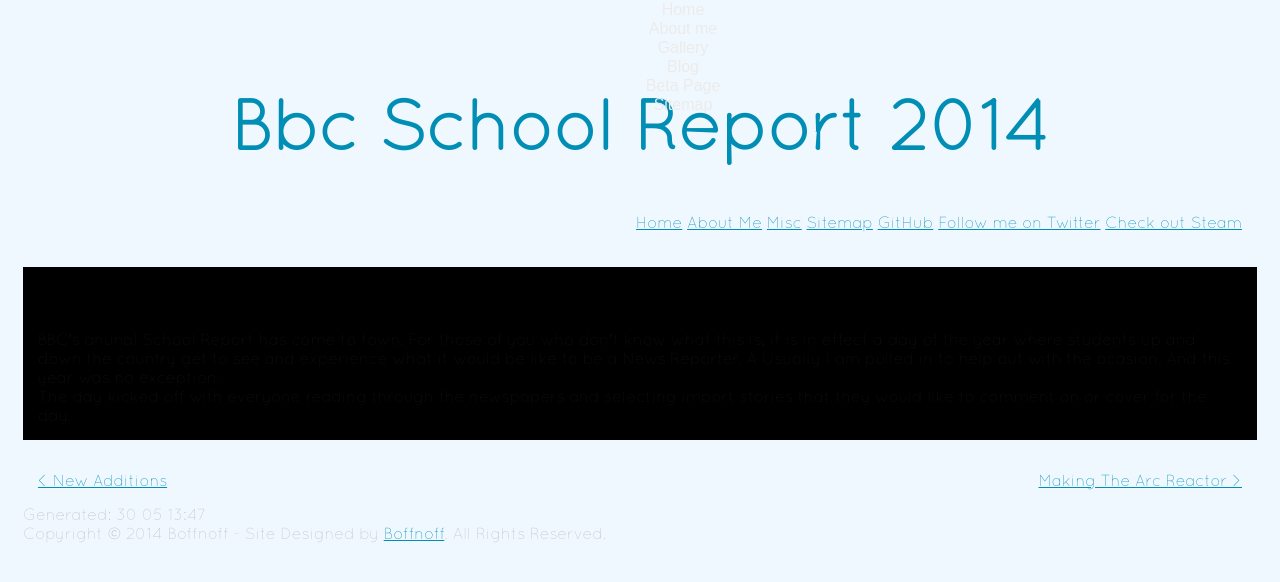
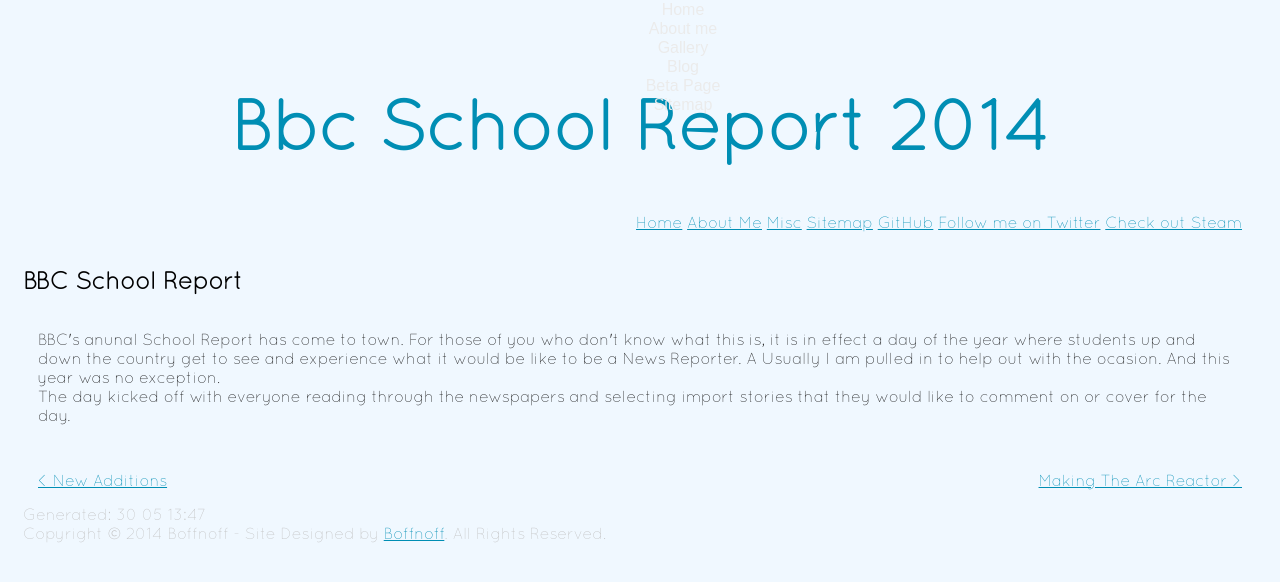
Before and after one commit to boffnoff/boffnoff.github.com, a Jekyll site: the page built from _posts/2014-03-27-bbc-school-report-2014.html, in a window 1280 px wide. Shown: the top 582 px of the page. Built offline with Jekyll 4.4.1, drawn with Linux system fonts in a browser that asks for light colours.

Commit message:
turns out that the article entry actually themes the code on all of those pages...

```diff
--- a/css/index.css
+++ b/css/index.css
@@ -162,11 +162,6 @@
   padding: 5px
 }
 
-
-
-article {
-    background: #000
-}
 
 
 
```
